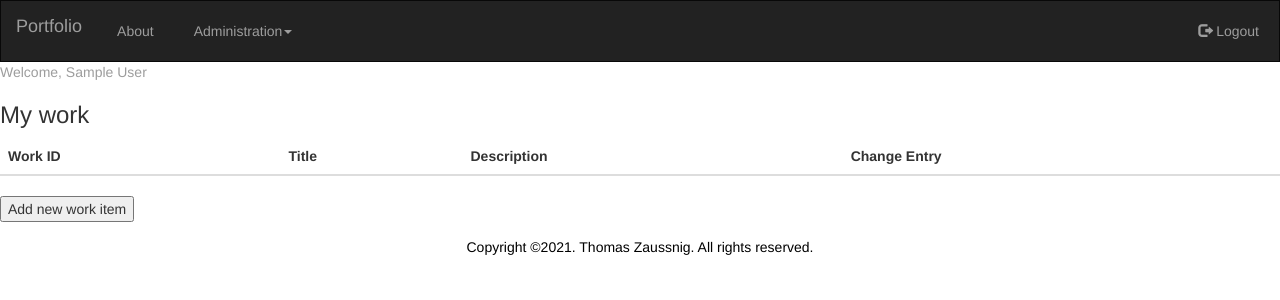
After one commit to razordb9/Portfolio, a Flask app: page /mywork in a window 1280 px wide. The commit adds this page. Shown: the top 300 px of the page. Run offline with Flask 2, Linux system fonts and the light colour scheme; the visitor is signed in with stand-in values (Sample User, id 1); data that the repository does not hold is empty; some libraries are stand-ins or nearby versions.

Commit message:
Add/change users fixed, Add/change work items implemented

```diff
--- a/application/Templates/Includes/nav.html
+++ b/application/Templates/Includes/nav.html
@@ -51,7 +51,7 @@
                     <li class="{% if adminpage %}active{% endif %}"><a href="{{ url_for('adminpage') }}">User overview</a></li>
                     <li class="{% if register %}active{% endif %}"><a href="{{ url_for('register') }}">Register user</a></li>
                     <li class="divider"></li>
-                    <li><a href="#">JavaScript</a></li>
+                    <li class="{% if mywork %}active{% endif %}"><a href="{{ url_for('mywork') }}">My work</a></li>
                     <li><a href="#">HTML5</a></li>
                 </ul>
             </li>
--- /dev/null
+++ b/application/Templates/mywork.html
@@ -0,0 +1,44 @@
+{% extends "layout.html" %}
+
+{% block title %}
+Admin Page
+{% endblock %}
+
+{% block body %}
+<h3>My work</h3>
+
+<div>
+    <table class="table table-hover">
+        <thead>
+        <tr>
+            <th scope="col">Work ID</th>
+            <th scope="col">Title</th>
+            <th scope="col">Description</th>
+            <th scope="col">Change Entry</th>
+        </tr>
+        </thead>
+        <tbody>
+
+        <!-- Construct the rest of courses here -->
+        {% for work in workData %}
+        <tr>
+            <td scope='row'>{{ work.work_id }}</td>
+            <td>{{ work.title }}</td>
+            <td>{{ work.description }}</td>
+            <td>
+                <form action="{{ url_for('myworkitems')}}" method="POST">
+                    <input type="hidden" name="work_id" value="{{work['work_id']}}">
+                    <input type="hidden" name="title" value="{{work['title']}}">
+                    <input type="hidden" name="description" value="{{work['description']}}">
+                    <button>Change</button>
+                </form>
+            </td>
+        </tr>
+        {% endfor %}
+        </tbody>
+    </table>
+    <form action="{{url_for('addmyworkitem')}}">
+        <button>Add new work item</button>
+    </form>
+</div>
+{% endblock %}
--- a/application/models.py
+++ b/application/models.py
@@ -3,7 +3,7 @@ from application import db
 from werkzeug.security import generate_password_hash, check_password_hash
 
 class work(db.Document):
-    work_id     =   db.StringField( max_length=10, unique=True )
+    work_id     =   db.IntField( max_length=10, unique=True )
     title       =   db.StringField( max_length=100 )
     description =   db.StringField( max_length=255 )
 
--- a/application/routes.py
+++ b/application/routes.py
@@ -1,6 +1,6 @@
 from application import app
 from flask import render_template, redirect, flash, request, Response, json, session, url_for
-from application.forms import LoginForm, RegisterForm, UpdateUserForm
+from application.forms import LoginForm, RegisterForm, UpdateUserForm, MyWorkItem, AddMyWorkItem
 from application.models import work, User
 
 @app.route("/")
@@ -11,7 +11,7 @@ def index():
 
 @app.route("/user_settings", methods=["GET", "POST"])
 def user_settings():
-    if not session.get('username'):
+    if not session.get('permission') == 'Admin':
         return redirect(url_for('index'))
 
     form = UpdateUserForm()
@@ -144,3 +144,75 @@ def register():
         flash("You successfully created a new user!","success")
         return redirect(url_for('adminpage'))
     return render_template("register.html", title="Register", form=form, register=True)
+
+@app.route("/mywork", methods=["GET", "POST"])
+def mywork():
+    if not session.get('permission') == 'Admin':
+        return redirect(url_for('index'))
+    works = work.objects.order_by("work_id")
+    return render_template("mywork.html", mywork=True, workData=works)
+
+@app.route("/myworkitems", methods=["GET", "POST"])
+def myworkitems():
+    if not session.get('permission') == 'Admin':
+        return redirect(url_for('index'))
+
+    form = MyWorkItem()
+
+    id = request.form.get('work_id')
+    title = request.form.get('title')
+    description = request.form.get('description')
+    return render_template("myworkitems.html", form=form, work={"work_id":id,"title":title,"description":description})
+
+@app.route("/removemyworkitem", methods=["GET", "POST"])
+def removemyworkitem():
+    try:
+        key=request.form.get("work_id")
+        key = int(key)
+        work.objects(work_id=key).delete()
+        flash("You successfully removed the work item!", "success")
+        return redirect(url_for('mywork'))
+    except:
+        flash("You couldn't removed the work item!", "danger")
+        return redirect(url_for('myworkitem'))
+
+@app.route("/updatemyworkitem", methods=["GET", "POST"])
+def updatemyworkitem():
+    if request.method == "POST":
+        # getting input with name = fname in HTML form
+        title = request.form.get("title")
+        # getting input with name = lname in HTML form
+        description = request.form.get("description")
+
+        key=request.form.get("work_id")
+        key = int(key)
+        workitem = work.objects(work_id=key).get()
+        workitem.update(
+            title = request.form.get("title"),
+            description = request.form.get("description")
+        )
+        workitem.reload()
+        flash("You successfully updated the work item!", "success")
+        return redirect(url_for('mywork'))
+    else:
+        print("failed")
+    return render_template("myworkitem.html")
+
+@app.route("/addmyworkitem", methods=["GET", "POST"])
+def addmyworkitem():
+    if not session.get('permission') == 'Admin':
+        return redirect(url_for('index'))
+    form = AddMyWorkItem()
+    if form.validate_on_submit():
+        work_id     = work.objects.count()
+        work_id     += 1
+
+        title           = form.title.data
+        description     = form.description.data
+
+
+        works = work(work_id=work_id, title=title, description=description)
+        works.save()
+        flash("You successfully created a new user!","success")
+        return redirect(url_for('mywork'))
+    return render_template("addmyworkitem.html", title="Add work Item", form=form, addmyworkitem=True)
```
Also changed, not shown: application/Templates/addmyworkitem.html (added, +32 -0 lines), application/Templates/myworkitems.html (added, +37 -0 lines), application/forms.py (+25 -16 lines).
